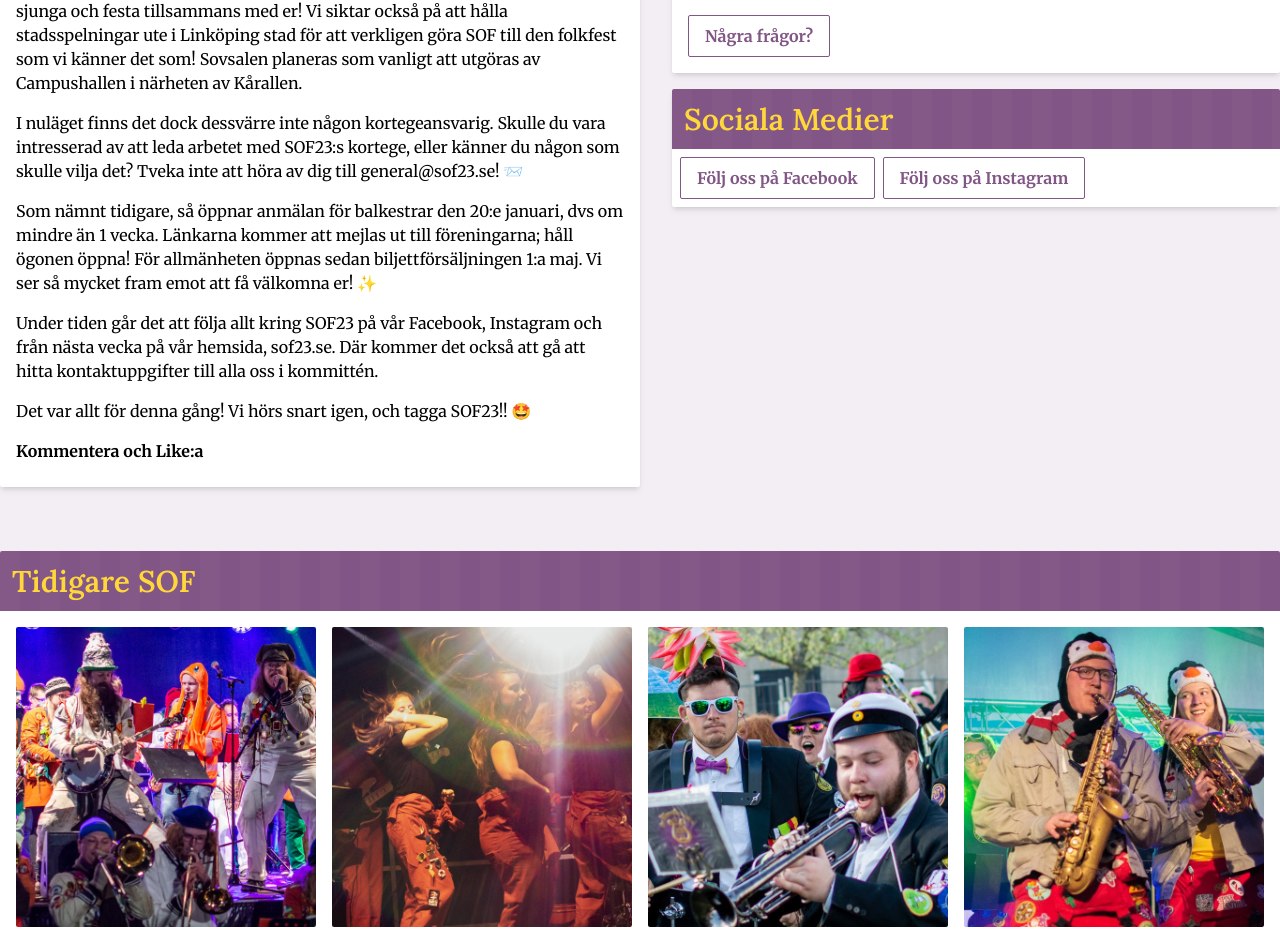
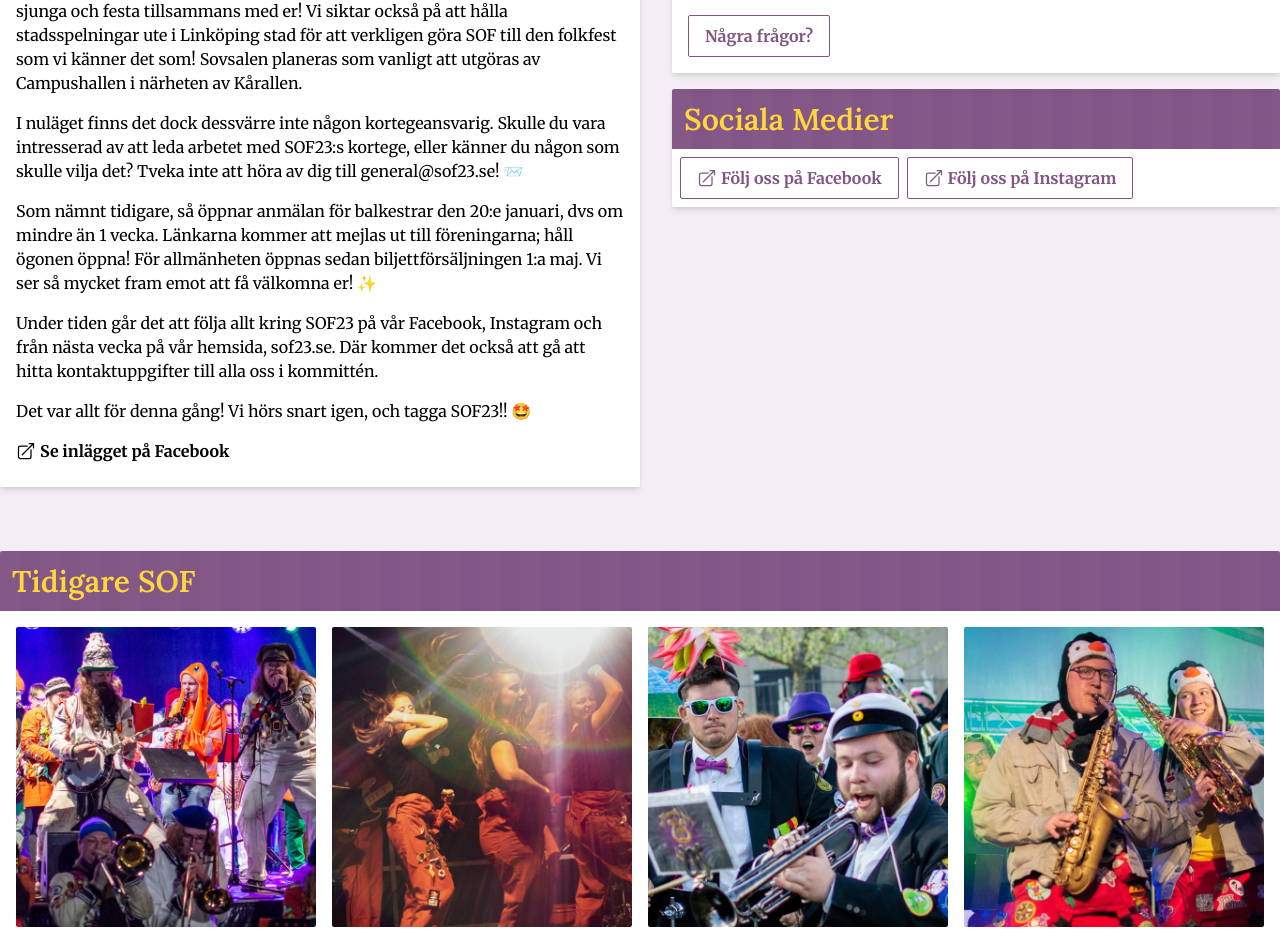
Before and after one commit to WheresMarco/SOF23, a Next.js app: page / in a window 1280 px wide. Shown: the part 1206-2142 px from the top of the page. Built offline with nearby package versions, Linux system fonts and the light colour scheme.

Commit message:
Added icons for external page

```diff
--- a/app/page.jsx
+++ b/app/page.jsx
@@ -114,7 +114,28 @@ export default function Home() {
                   Det var allt för denna gång! Vi hörs snart igen, och tagga
                   SOF23!! 🤩
                 </p>
-                <p><Link href="https://www.facebook.com/Studentorkesterfestivalen/posts/705512217761167" target="blank">Kommentera och Like:a</Link></p>
+                <p>
+                  <Link
+                    href="https://www.facebook.com/Studentorkesterfestivalen/posts/705512217761167"
+                    target="blank"
+                  >
+                    <svg
+                      xmlns="http://www.w3.org/2000/svg"
+                      fill="none"
+                      viewBox="0 0 24 24"
+                      strokeWidth={1.5}
+                      stroke="currentColor"
+                      className="w-5 h-5 inline mr-1 relative -top-0.5"
+                    >
+                      <path
+                        strokeLinecap="round"
+                        strokeLinejoin="round"
+                        d="M13.5 6H5.25A2.25 2.25 0 003 8.25v10.5A2.25 2.25 0 005.25 21h10.5A2.25 2.25 0 0018 18.75V10.5m-10.5 6L21 3m0 0h-5.25M21 3v5.25"
+                      />
+                    </svg>
+                    Se inlägget på Facebook
+                  </Link>
+                </p>
               </div>
             </div>
           </div>
@@ -162,6 +183,20 @@ export default function Home() {
                   href="https://www.facebook.com/Studentorkesterfestivalen"
                   target="blank"
                 >
+                  <svg
+                    xmlns="http://www.w3.org/2000/svg"
+                    fill="none"
+                    viewBox="0 0 24 24"
+                    strokeWidth={1.5}
+                    stroke="currentColor"
+                    className="w-5 h-5 inline mr-1 relative -top-0.5"
+                  >
+                    <path
+                      strokeLinecap="round"
+                      strokeLinejoin="round"
+                      d="M13.5 6H5.25A2.25 2.25 0 003 8.25v10.5A2.25 2.25 0 005.25 21h10.5A2.25 2.25 0 0018 18.75V10.5m-10.5 6L21 3m0 0h-5.25M21 3v5.25"
+                    />
+                  </svg>
                   Följ oss på Facebook
                 </Link>
                 <Link
@@ -169,6 +204,20 @@ export default function Home() {
                   href="https://www.instagram.com/studentorkesterfestivalen/"
                   target="blank"
                 >
+                  <svg
+                    xmlns="http://www.w3.org/2000/svg"
+                    fill="none"
+                    viewBox="0 0 24 24"
+                    strokeWidth={1.5}
+                    stroke="currentColor"
+                    className="w-5 h-5 inline mr-1 relative -top-0.5"
+                  >
+                    <path
+                      strokeLinecap="round"
+                      strokeLinejoin="round"
+                      d="M13.5 6H5.25A2.25 2.25 0 003 8.25v10.5A2.25 2.25 0 005.25 21h10.5A2.25 2.25 0 0018 18.75V10.5m-10.5 6L21 3m0 0h-5.25M21 3v5.25"
+                    />
+                  </svg>
                   Följ oss på Instagram
                 </Link>
               </div>
```
